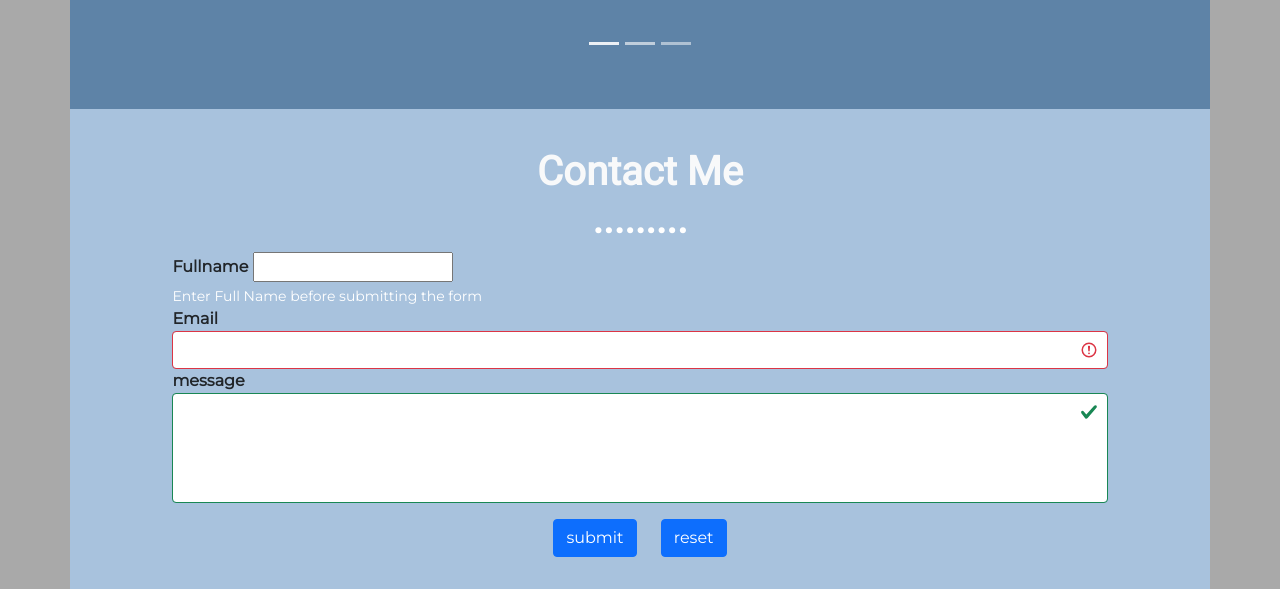
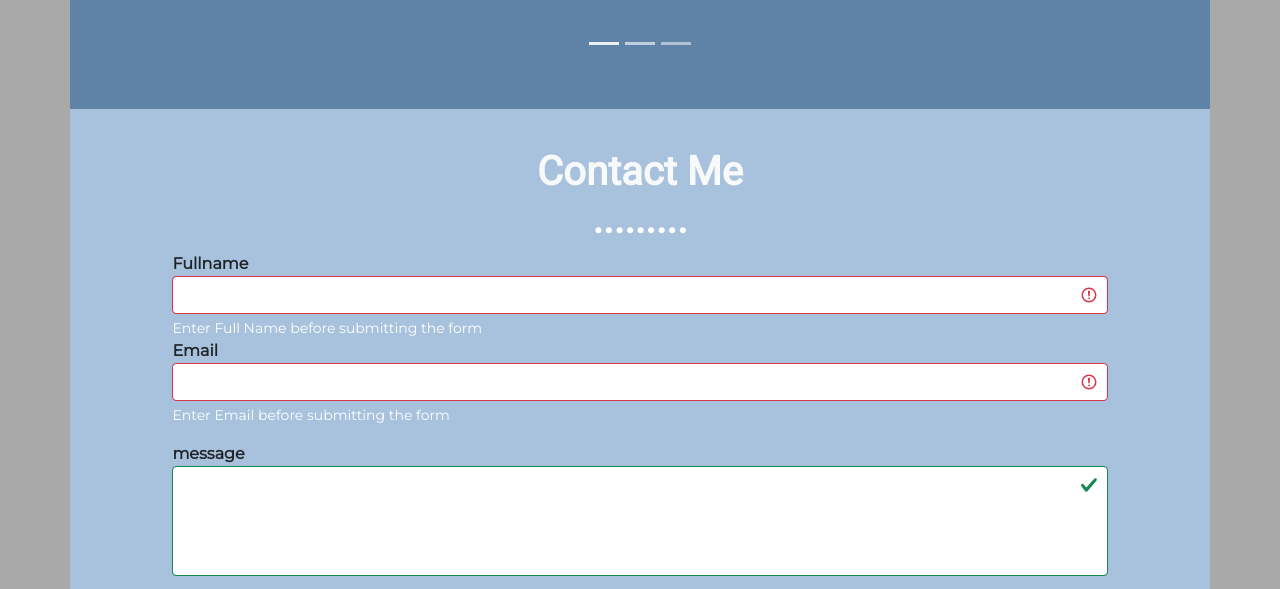
Before and after one commit to Rockyhasanofc/portfolio-vip, a plain HTML site: page index.html in a window 1280 px wide. Shown: the part 3787-4376 px from the top of the page. Drawn offline with nearby package versions, Linux system fonts and the light colour scheme.

Commit message:
footer edit

```diff
--- a/index.html
+++ b/index.html
@@ -403,7 +403,7 @@
 <form action="mailto:fansfireclub1@gmail.com" method="post" enctype="text/plain" class="was-validated">
 <div class="form-group">
   <label for="fullname">Fullname</label>
-  <input type="text" class="from-contro" name="fullname" required>
+  <input type="text" class="form-control" name="fullname" required>
   <div class="valid-feedback">valid</div>
   <div style="color:white;" class="invalid-feedback">Enter Full Name before submitting the form</div>
 
@@ -411,8 +411,10 @@
 <div class="form-group">
   <label for="email">Email</label>
   <input type="email" class="form-control" name="email" required>
+  <div class="valid-feedback">valid</div>
+  <div style="color:white;" class="invalid-feedback">Enter Email before submitting the form</div>
 </div>
-<div class="form-group ">
+<div class="form-group mt-3 ">
   <label for="message">message</label>
   <textarea style="resize: none;" name="" id="" class="form-control" cols="30" rows="4"></textarea>
 </div>
@@ -441,11 +443,11 @@
 </div>
 <div class="col-lg-6 text-center text-lg-right">
   <a href="#home">Home</a>
-  <a href="#"><i class=" fab fa-facebook"></i> </a>
-  <a href="#"><i class=" fab fa-youtube"></i> </a>
-  <a href="#"><i class=" fab fa-instagram"></i> </a>
-  <a href="#"><i class=" fab fa-twitter"></i> </a>
-  <a href="#"><i class=" fab fa-whatsapp"></i> </a>
+  <a href="#"><i class="fab fa-facebook"></i> </a>
+  <a href="#"><i class="fab fa-youtube"></i> </a>
+  <a href="#"><i class="fab fa-instagram"></i> </a>
+  <a href="#"><i class="fab fa-twitter"></i> </a>
+  <a href="#"><i class="fab fa-whatsapp"></i> </a>
   <a href="#"><i class=" fab fa-linkedin"></i> </a>
 </div>
 </div>
```
